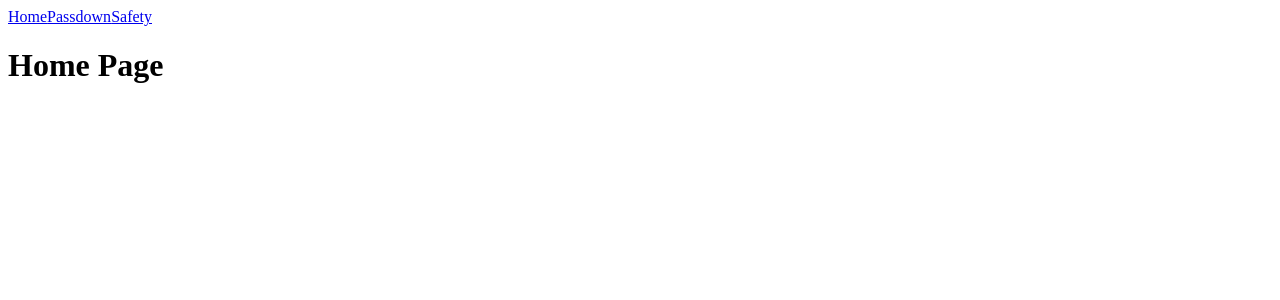
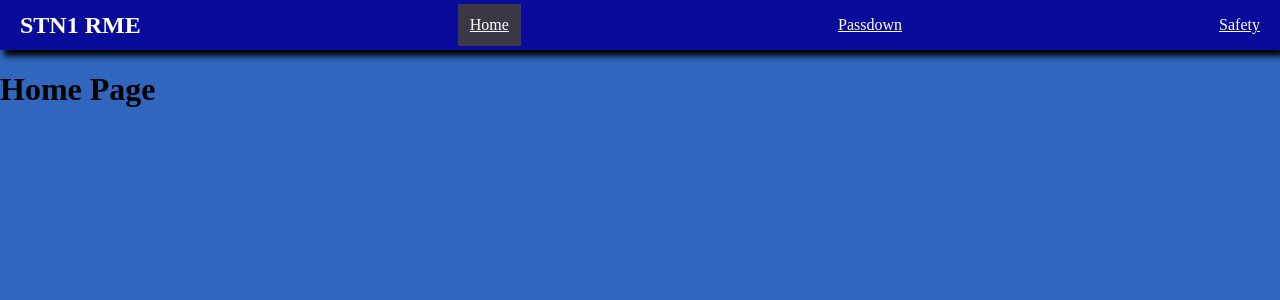
Before and after one commit to EdStokes/RME-APP, a React (Create React App) app: page / in a window 1280 px wide. Shown: the top 300 px of the page. Built offline with nearby package versions, Linux system fonts and the light colour scheme.

Commit message:
Added CSS file and formated top nav bar

```diff
--- a/src/components/NavBar.jsx
+++ b/src/components/NavBar.jsx
@@ -1,10 +1,12 @@
 import { NavLink } from "react-router-dom";
+import "../styles.css";
 
 function NavBar() {
 
     return (
-        <div>
-            <NavLink to="/" exact>Home</NavLink>
+        <div className="navBar">
+            <h2>STN1 RME</h2>
+            <NavLink to="/" exact className="homeLink">Home</NavLink>
             <NavLink to="/Passdown" exact>Passdown</NavLink>
             <NavLink to="/Safety" exact>Safety</NavLink>
         </div>
--- /dev/null
+++ b/src/styles.css
@@ -0,0 +1,25 @@
+
+ body {
+    margin: auto;
+    background-color: #3066be
+ }
+ .navBar {
+    display: flex;
+    justify-content: space-between;
+    align-items: center;
+    padding: 0 20px;
+    height: 50px;
+    background-color: #090c9b;
+    text-decoration: none;
+    color: white;
+    box-shadow: 4px 6px 6px black;
+ }
+
+ .navBar a {
+    color: white;
+ }
+
+ .homeLink.active {
+    background-color: #3c3744;
+    padding:  12px;
+ }
```
